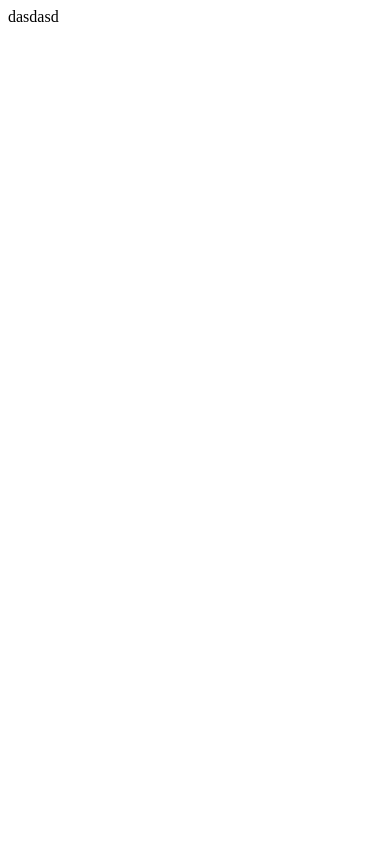
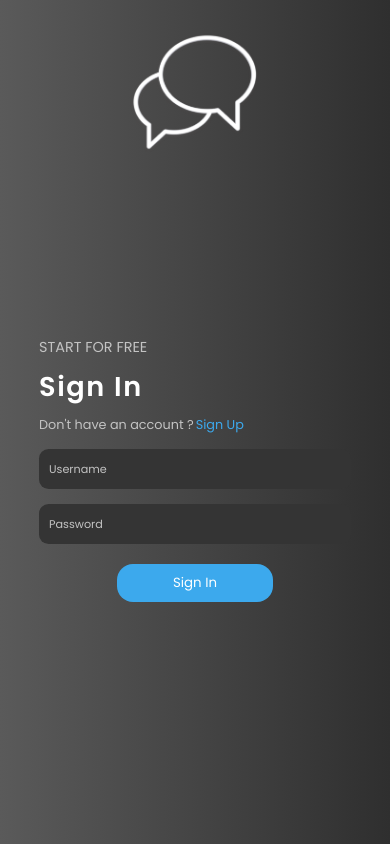
Before and after one commit to MatinSadegi/Messenger-MERN, a React (Create React App) app in the folder client/: page /auth in a window 390 px wide. Built offline with nearby package versions, Linux system fonts and the light colour scheme.

Commit message:
complete auth form ui

```diff
--- a/client/src/App.js
+++ b/client/src/App.js
@@ -1,7 +1,18 @@
 import './assets/styles/App.css';
+import {BrowserRouter,Route,Routes} from 'react-router-dom';
+import {Home, Auth} from './components';
+
 
 function App() {
-  return <div className='App'>dasdasd</div>;
+  return (
+    <BrowserRouter>
+    <Routes>
+      <Route path='/' element={<Home/>}/>
+      <Route path='/auth' element={<Auth/>}/>
+    </Routes>
+    </BrowserRouter>
+  )
+
 }
 
 export default App;
--- /dev/null
+++ b/client/src/assets/styles/App.css
@@ -0,0 +1,119 @@
+@import url("https://fonts.googleapis.com/css2?family=Poppins:wght@100;200;300;400;500;600&family=Raleway:wght@200;400;600&display=swap");
+.auth {
+  width: 100vw;
+  height: 100vh;
+  background: linear-gradient(-90deg, rgb(47, 47, 47) 0%, rgb(90, 90, 90) 100%);
+  display: flex;
+  justify-content: center;
+  align-items: center;
+  color: white;
+}
+.auth .auth__form-container {
+  width: 65%;
+  height: 85%;
+  background: url(../images/pnghut_communication-icon-chat-white.png);
+  background-repeat: no-repeat;
+  background-size: 40%;
+  background-position: right;
+  border-radius: 1rem;
+  display: flex;
+  align-items: center;
+}
+.auth .auth__form-container .auth__form-container_fields {
+  color: #c3c3c3;
+  width: 60%;
+  margin-left: 3rem;
+}
+.auth .auth__form-container .auth__form-container_fields > p:first-child {
+  font-size: 0.9rem;
+}
+.auth .auth__form-container .auth__form-container_fields h2 {
+  color: white;
+  font-size: 1.7rem;
+  letter-spacing: 0.1rem;
+  margin: 8px 0;
+}
+.auth .auth__form-container .auth__form-container_fields > p:nth-child(3) {
+  font-size: 0.8rem;
+}
+.auth .auth__form-container .auth__form-container_fields > p:nth-child(3) span {
+  margin-left: 2px;
+  color: #3ca9ed;
+  cursor: pointer;
+}
+.auth .auth__form-container .auth__form-container_fields form {
+  margin-top: 15px;
+  width: 60%;
+}
+.auth .auth__form-container .auth__form-container_fields form input {
+  display: block;
+  border: none;
+  margin-top: 15px;
+  width: 100%;
+  padding: 10px;
+  border-radius: 0.6rem;
+  color: white;
+  background-color: rgb(52, 52, 52);
+  outline: none;
+}
+.auth .auth__form-container .auth__form-container_fields form input::placeholder {
+  color: #c3c3c3;
+  font-size: 0.7rem;
+}
+.auth .auth__form-container .auth__form-container_fields form > div {
+  display: flex;
+  justify-content: space-between;
+  width: 100%;
+}
+.auth .auth__form-container .auth__form-container_fields form > div input {
+  width: 45%;
+}
+.auth .auth__form-container .auth__form-container_fields form button {
+  padding: 9px 0;
+  margin: auto;
+  margin-top: 20px;
+  display: block;
+  border: none;
+  width: 50%;
+  border-radius: 1rem;
+  background-color: #3ca9ed;
+  color: white;
+}
+
+@media screen and (max-width: 768px) {
+  .auth .auth__form-container {
+    width: 95%;
+  }
+  .auth .auth__form-container .auth__form-container_fields {
+    width: 70%;
+  }
+}
+@media screen and (max-width: 480px) {
+  .auth .auth__form-container {
+    width: 100%;
+    height: 95%;
+    background-position: top;
+    justify-content: center;
+  }
+  .auth .auth__form-container .auth__form-container_fields {
+    width: 80%;
+    margin: 0;
+    margin-top: 6rem;
+  }
+  .auth .auth__form-container .auth__form-container_fields form {
+    width: 100%;
+  }
+}
+* {
+  padding: 0;
+  margin: 0;
+  box-sizing: border-box;
+  list-style: none;
+  font-family: "Poppins", sans-serif;
+}
+
+body {
+  height: 100%;
+}
+
+/*# sourceMappingURL=App.css.map */
--- a/client/src/assets/styles/App.scss
+++ b/client/src/assets/styles/App.scss
@@ -0,0 +1,13 @@
+@use './components/auth';
+@use './abstracts/abstracts' as *;
+@import url('https://fonts.googleapis.com/css2?family=Poppins:wght@100;200;300;400;500;600&family=Raleway:wght@200;400;600&display=swap');
+* {
+  padding: 0;
+  margin: 0;
+  box-sizing: border-box;
+  list-style: none;
+  font-family: $poppins;
+}
+body {
+  height: 100%;
+}
--- /dev/null
+++ b/client/src/assets/styles/components/_auth.scss
@@ -0,0 +1,110 @@
+@use '../abstracts/abstracts' as *;
+.auth {
+  width: 100vw;
+  height: 100vh;
+  background: linear-gradient(-90deg, rgb(47, 47, 47) 0%, rgb(90, 90, 90) 100%);
+  display: flex;
+  justify-content: center;
+  align-items: center;
+  color: white;
+  .auth__form-container {
+    width: 65%;
+    height: 85%;
+    background: url(../images/pnghut_communication-icon-chat-white.png);
+    background-repeat: no-repeat;
+    background-size: 40%;
+    background-position: right;
+    border-radius: 1rem;
+    display: flex;
+    align-items: center;
+    .auth__form-container_fields {
+      color: $grey;
+      width: 60%;
+      margin-left: 3rem;
+      > p:first-child {
+        font-size: 0.9rem;
+      }
+      h2 {
+        color: white;
+        font-size: 1.7rem;
+        letter-spacing: 0.1rem;
+        margin: 8px 0;
+      }
+      > p:nth-child(3) {
+        font-size: 0.8rem;
+        span {
+          margin-left: 2px;
+          color: $sky-blue;
+          cursor: pointer;
+        }
+      }
+      form {
+        margin-top: 15px;
+        width: 60%;
+        input {
+          display: block;
+          border: none;
+          margin-top: 15px;
+          width: 100%;
+          padding: 10px;
+          border-radius: 0.6rem;
+          color: white;
+          background-color: rgb(52, 52, 52);
+          outline: none;
+          &::placeholder {
+            color: $grey;
+            font-size: 0.7rem;
+          }
+        }
+        > div {
+          display: flex;
+          justify-content: space-between;
+          width: 100%;
+          input {
+            width: 45%;
+          }
+        }
+        button {
+          padding: 9px 0;
+          margin: auto;
+          margin-top: 20px;
+          display: block;
+          border: none;
+          width: 50%;
+          border-radius: 1rem;
+          background-color: $sky-blue;
+          color: white;
+        }
+      }
+    }
+  }
+}
+
+@media screen and (max-width: $breackpoint-tablet) {
+  .auth {
+    .auth__form-container {
+      width: 95%;
+      .auth__form-container_fields {
+          width: 70%;
+      }
+    }
+  }
+}
+@media screen and (max-width: $breackpoint-mobile) {
+  .auth {
+    .auth__form-container {
+      width: 100%;
+      height: 95%;
+      background-position: top;
+      justify-content: center;
+      .auth__form-container_fields {
+          width: 80%;
+          margin:0;
+          margin-top: 6rem;
+          form{
+            width: 100%;
+          }
+      }
+    }
+  }
+}
--- /dev/null
+++ b/client/src/components/Auth.js
@@ -0,0 +1,28 @@
+import React, { useState } from 'react';
+import { Signin, Signup } from './';
+
+const Auth = () => {
+    const [isSignup, setIsSignup] = useState(false);
+    const switchMode = () => {
+      setIsSignup((prevIsSignup) => !prevIsSignup);
+    };
+  return (
+    <div className='auth'>
+      <div className='auth__form-container'>
+        <div className='auth__form-container_fields'>
+          <p>START FOR FREE</p>
+          <h2>{isSignup ? 'Create new account' : 'Sign In'}</h2>
+          <p>
+            {isSignup
+              ? 'Already have an account ?'
+              : " Don't have an account ?"}
+            <span onClick={switchMode}>{isSignup ? 'Sign In' : 'Sign Up'}</span>
+          </p>
+          {isSignup ? <Signup /> : <Signin />}
+        </div>
+      </div>
+    </div>
+  );
+};
+
+export default Auth;
--- /dev/null
+++ b/client/src/components/Home.js
@@ -0,0 +1,9 @@
+import React from 'react'
+
+const Home = () => {
+  return (
+    <div>Home</div>
+  )
+}
+
+export default Home
--- /dev/null
+++ b/client/src/components/Signin.js
@@ -0,0 +1,42 @@
+import React, { useState } from 'react';
+
+const initialState = {
+  userName: '',
+  password: '',
+};
+
+const Signin = () => {
+  const [form, setForm] = useState(initialState);
+  const handleChange = (e) => {
+    setForm({ ...form, [e.target.name]: e.target.value });
+  };
+
+  return (
+    <form>
+      <input
+        name='username'
+        type='text'
+        placeholder='Username'
+        onChange={handleChange}
+        required
+      />
+
+      <input
+        name='password'
+        type='password'
+        placeholder='Password'
+        onChange={handleChange}
+        required
+      />
+
+      <button
+        type='submit'
+        className='auth__form-container_fields-content_button'
+      >
+        Sign In
+      </button>
+    </form>
+  );
+};
+
+export default Signin;
--- /dev/null
+++ b/client/src/components/Signup.js
@@ -0,0 +1,58 @@
+import React, { useState } from 'react';
+
+const initialState = {
+  fullName: '',
+  userName: '',
+  password: '',
+  confirmPassword: '',
+};
+const Signup = () => {
+    const [form, setForm] = useState(initialState);
+
+    const handleChange = (e) => {
+      setForm({ ...form, [e.target.name]: e.target.value });
+    };
+  return (
+    <form>
+      <div>
+        <input
+          name='fullName'
+          type='text'
+          placeholder='Full Name'
+          onChange={handleChange}
+          required
+        />
+        <input
+          name='userName'
+          type='text'
+          placeholder='Username'
+          onChange={handleChange}
+          required
+        />
+      </div>
+        <input
+          name='password'
+          type='password'
+          placeholder='Password'
+          onChange={handleChange}
+          required
+        />
+        <input
+          name='confirmPassword'
+          type='password'
+          placeholder='Confirm Password'
+          onChange={handleChange}
+          required
+        />
+
+      <button
+        type='submit'
+        className='auth__form-container_fields-content_button'
+      >
+        Sign Up
+      </button>
+    </form>
+  );
+};
+
+export default Signup;
--- /dev/null
+++ b/client/src/components/index.js
@@ -0,0 +1,4 @@
+export {default as Home} from './Home';
+export {default as Auth} from './Auth';
+export {default as Signup} from './Signup';
+export {default as Signin} from './Signin';
```
Also changed, not shown: client/src/assets/styles/abstracts/_abstracts.scss (added, +18 -0 lines), client/src/assets/images/pnghut_communication-icon-chat-white.png (added), 1 other file (tests, documents, lock files or other folders).
